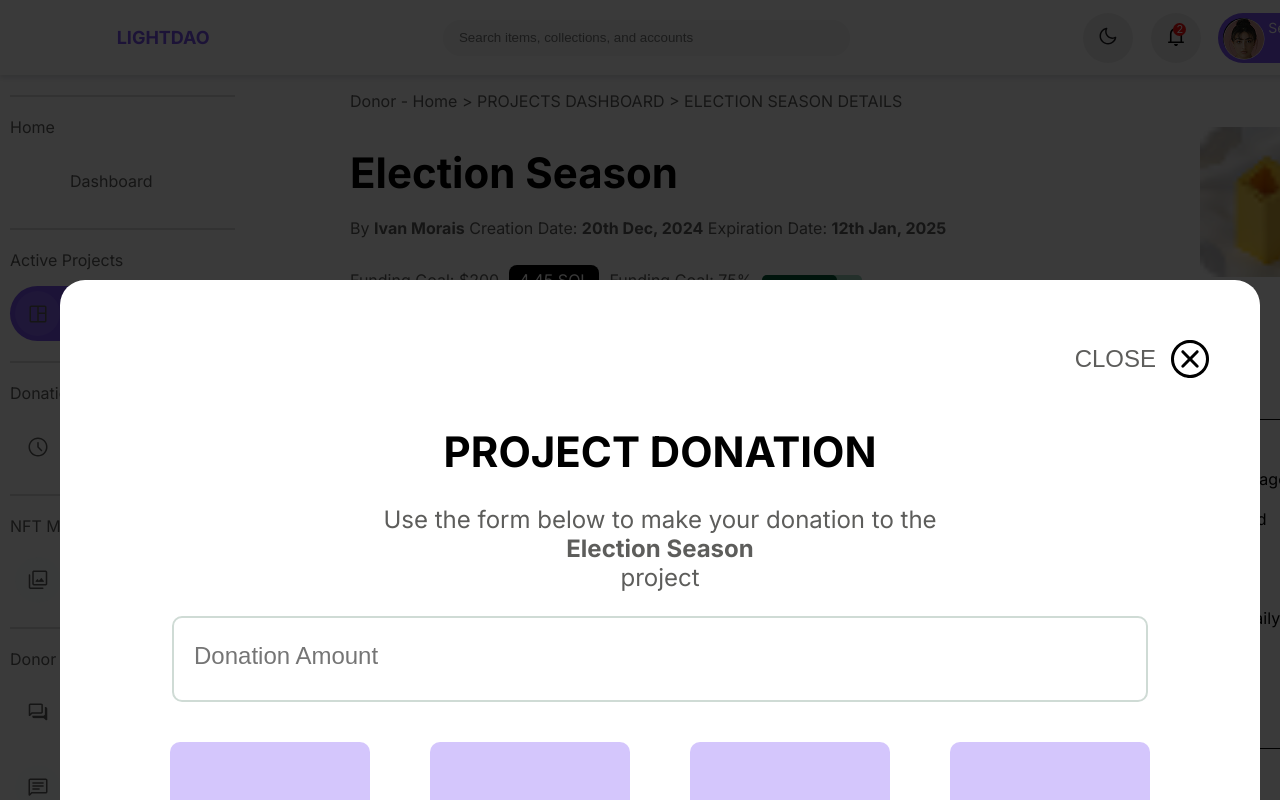
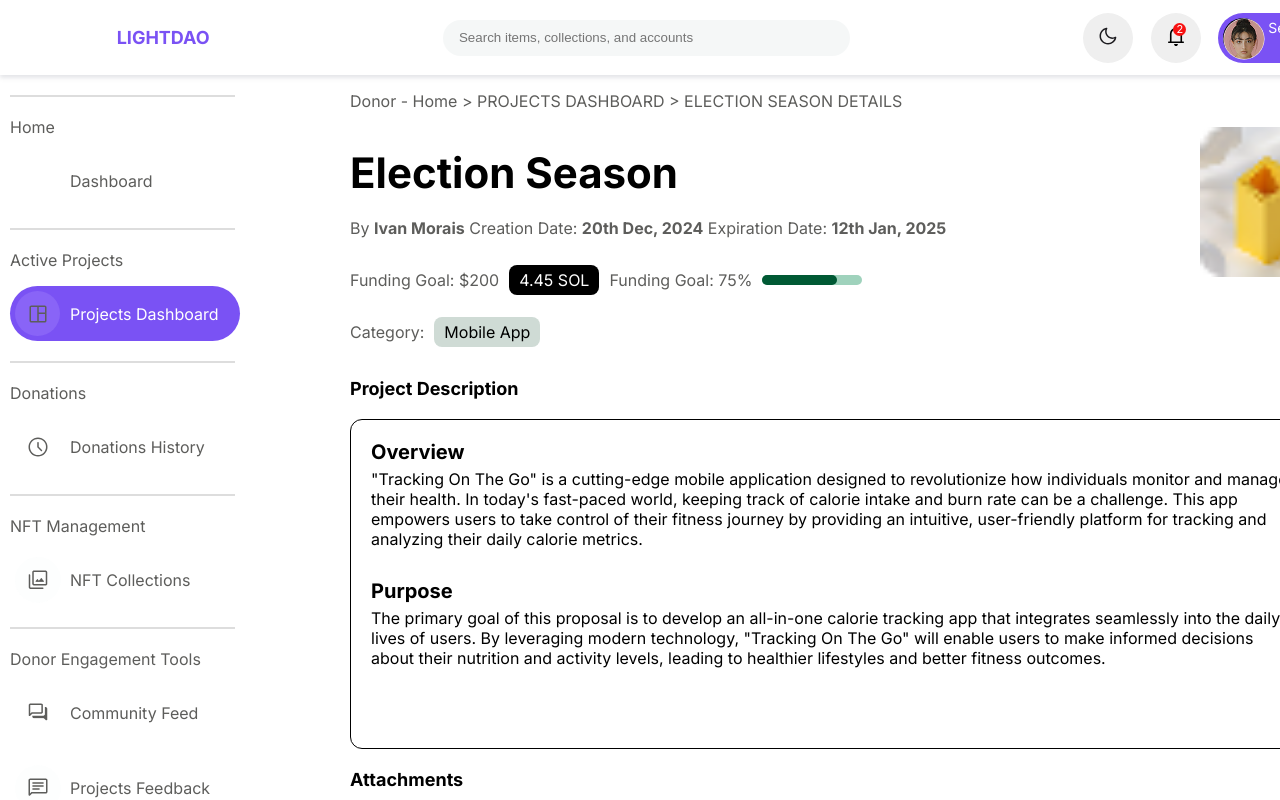
Before and after one commit to Lightdao/LightDAO-Main, a React (Vite) app: page /Donor01A in a window 1280 px wide. Both pictures are taken after a click on the button 1050 px from the left and 397 px from the top of the page. Shown: the top 800 px of the page. Built offline with nearby package versions, Linux system fonts and the light colour scheme.

Commit message:
added popup window functionality

```diff
--- a/src/pages/Donor01A.tsx
+++ b/src/pages/Donor01A.tsx
@@ -282,7 +282,25 @@ interface ProjectDetails {
     projectData: ProjectJsonLayout;
 }
 
+interface CloseWindow {
+    closeWindow: () => void;
+}
+
+type PopupWindowProps = ProjectDetails & CloseWindow;
+
 const SpecificProject: React.FC<ProjectDetails> = ({projectData}) => {
+    const [openDonateWindow, setOpenDonateWindow] = useState(false);
+
+    function openWindow()
+    {
+        setOpenDonateWindow(true);
+    }
+
+    function closeWindow()
+    {
+        setOpenDonateWindow(false);
+    }
+
     return (
         <div className="project-dashboard specific-project">
             <section>
@@ -339,7 +357,7 @@ const SpecificProject: React.FC<ProjectDetails> = ({projectData}) => {
                     <button className="back-button project-button"><img src="/Back Icon.svg" alt="back icon" /><p>GO BACK</p></button>
                     <div className="project-action-buttons">
                         <button className="share-button project-button"><p>SHARE</p><img src="/Share Icon.svg" alt="share arrow" /></button>
-                        <button className="donate-button project-button"><p>DONATE NOW</p><img src="/Donate Icon.svg" alt="donate icon" /></button>
+                        <button onClick={openWindow} className="donate-button project-button"><p>DONATE NOW</p><img src="/Donate Icon.svg" alt="donate icon" /></button>
                     </div>
                 </div>
             </section>
@@ -428,8 +446,7 @@ const SpecificProject: React.FC<ProjectDetails> = ({projectData}) => {
                 </div>
             </section>
 
-            {/* NOTE: for now placed here until I implement button logic to display it */}
-            <DonationPopup projectData={projectData} />
+            {openDonateWindow ? <DonationPopup projectData={projectData} closeWindow={closeWindow} /> : <></>}
         </div>
     );
 }
@@ -458,14 +475,14 @@ const DonationPerk: React.FC<ProjectDetails> = ({projectData}) => {
     );
 }
 
-const DonationPopup: React.FC<ProjectDetails> = ({projectData}) => {
+const DonationPopup: React.FC<PopupWindowProps> = ({projectData, closeWindow}) => {
     return (
         <>
             <div className="donation-popup"></div>
 
             <div className="donation-popup-window">
                 <div className="close-donation-popup">
-                    <button className="close-button">
+                    <button onClick={closeWindow} className="close-button">
                         <p>CLOSE</p>
                         <img src="/Close Icon.svg" alt="close button" />
                     </button>
```
